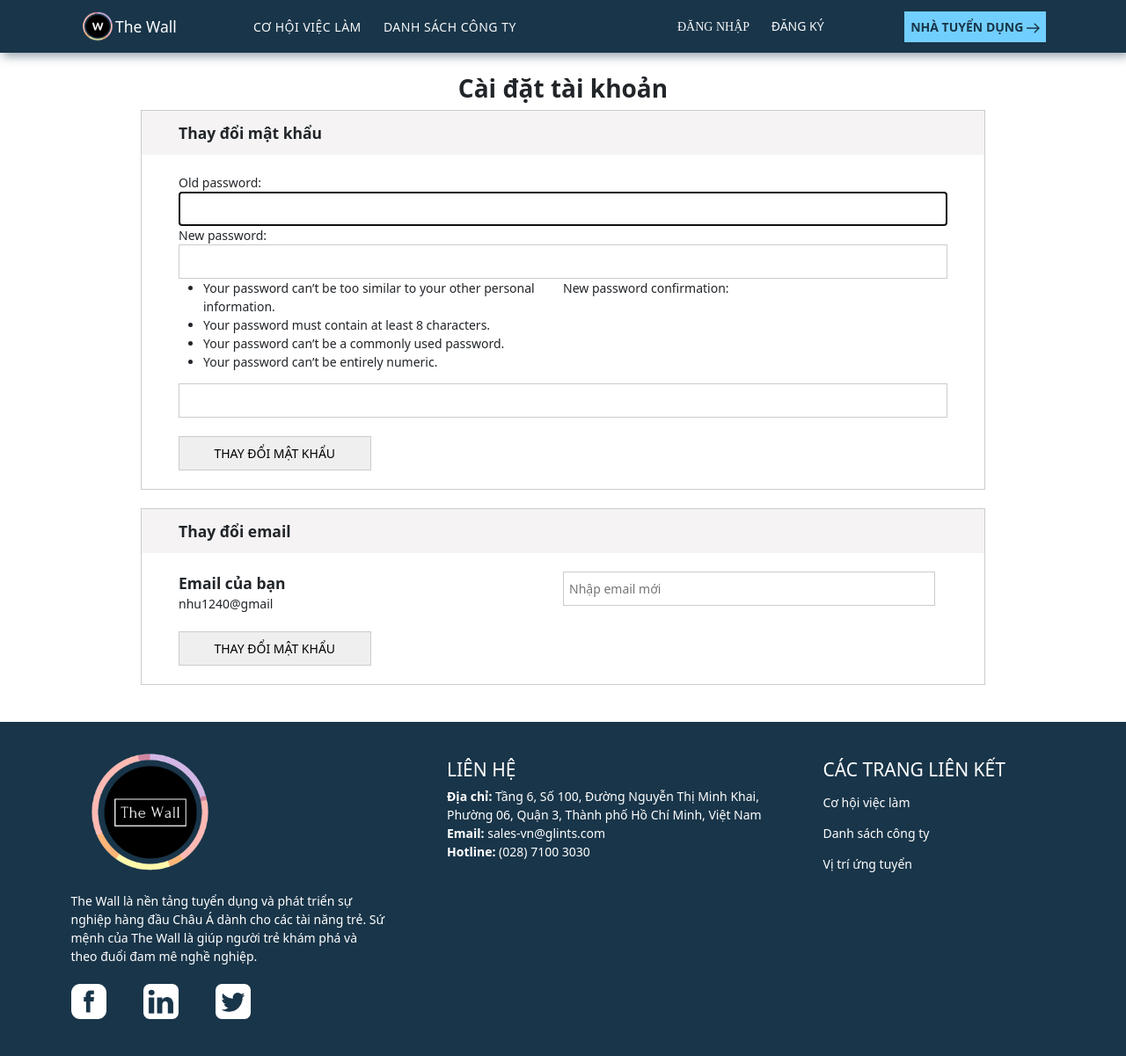
After one commit to minh832000/thewallproject, a Django app: page /accounts/setting/ in a window 1280 px wide. The commit adds this page. Shown: the whole page at 88% size. Run offline with Django 3.2, Linux system fonts and the light colour scheme; some libraries are stand-ins or nearby versions; some web fonts are replaced.

Commit message:
change password

```diff
--- /dev/null
+++ b/accounts/templates/accounts/setting_account.html
@@ -0,0 +1,55 @@
+
+{% extends 'base_jobseeker.html' %}
+
+{% load static %}
+
+{% block pagetitle_jobseeker %}
+     Cài đặt tài khoản
+{% endblock %}
+
+{% block linkcss_jobseeker %}
+      <link rel="stylesheet" href="{% static 'css/setting-account.css' %}">
+{% endblock %}
+
+{% block maincontent %}
+
+    <div class="content pt-5">
+        <h3 class="text-center pt-5 fs-2 fw-bold">Cài đặt tài khoản</h3>
+        <div class="change-pass w-75 m-auto border-1">
+            <p class=" fs-5 px-5">Thay đổi mật khẩu</p>
+            <form action="{% url 'accounts:setting'%}" method="post" class="d-flex flex-wrap row-cols-lg-2 row-cols-1 mt-sm-4 mt-3 mx-sm-5 mx-3">
+                <!-- <div class="pe-3 mt-lg-0 mt-4">
+                    <input type="password" placeholder="Nhập mật khẩu cũ">
+                </div> -->
+                <!-- <div class="pe-3 mt-lg-0 mt-4">
+                    <input type="password" placeholder="Nhập mật khẩu mới">
+                </div>
+                <div class="pe-3 mt-lg-0 mt-4">
+                    <input type="password" placeholder="Xác nhận mật khẩu mới">
+                </div> -->
+                {% csrf_token %}
+                {{ form }}
+                <input class="w-25 my-4" type="submit" value="THAY ĐỔI MẬT KHẨU">
+            </form>
+            {% for message in messages %}
+            <li  {% if message.tags %} class=" {{ message.tags }} " {% endif %}> {{ message }} </li>
+            {% endfor %}
+        </div>
+        <div class="change-email w-75 mt-4 mx-auto border-1">
+            <p class=" fs-5 px-5">Thay đổi email</p>
+            <form action="" class="d-flex flex-wrap row-cols-1 row-cols-md-2 mt-4  mx-sm-5 mx-3">
+                <div class="my-email">
+                    <p class="fs-5 fw-bold">Email của bạn</p>
+                    <p class="fs-6">nhu1240@gmail</p>
+                </div>
+                <div class="pe-3 mt-md-0 mt-3">
+                    <input type="email" placeholder="Nhập email mới">
+                </div>
+                <input class="w-25 my-4" type="submit" value="THAY ĐỔI MẬT KHẨU">
+            </form>
+        </div>
+    </div>
+{% endblock %}
+{% block linkjs %}
+    <script src="{% static 'javascript/header.js' %}"></script>
+{% endblock %}
--- a/accounts/urls.py
+++ b/accounts/urls.py
@@ -9,4 +9,6 @@ urlpatterns = [
       path('logout/', views.logout_view, name='logout'),
       path('register-success', views.view_register_success, name='register_success'),
       path('recruiter/register/', views.RecruiterRegister.as_view(), name='recruiter_register'),
+      path('setting/', views.change_password, name='setting'),
+      # path(r'^password/$', views.change_password, name='change_password')
 ]
--- a/accounts/views.py
+++ b/accounts/views.py
@@ -5,6 +5,9 @@ from django.shortcuts import redirect, render
 from django.contrib.auth import authenticate, get_user_model, login
 from django.contrib.auth import logout
 from django.shortcuts import redirect
+from django.contrib.auth.forms import PasswordChangeForm
+from django.contrib import messages
+from django.contrib.auth import update_session_auth_hash
 from .models import User
 from .forms import SignUpForm, LoginForm, RecruiterRegisterForm
 
@@ -80,3 +83,24 @@ class RecruiterRegister(CreateView):
 def logout_view(request):
     logout(request)
     return redirect('home:index')
+
+
+def settingAccount(request):
+      return render(request, 'accounts/setting_account.html')
+
+
+def change_password(request):
+      if request.method == 'POST':
+            form = PasswordChangeForm(request.user, request.POST)
+            if form.is_valid():
+                  user = form.save()
+                  update_session_auth_hash(request, user)  # Important!
+                  messages.success(request, 'Your password was successfully updated!')
+                  return redirect('accounts:setting')
+            else:
+                  messages.error(request, 'Please correct the error below.')
+      else:
+            form = PasswordChangeForm(request.user)
+      return render(request, 'accounts/setting_account.html', {
+            'form': form
+    })
--- /dev/null
+++ b/static/css/setting-account.css
@@ -0,0 +1,22 @@
+.change-pass,
+.change-email{
+    border: #ccc 2px solid;
+}
+.change-pass p,
+.change-email>p{
+    font-weight: 600;
+    line-height: 50px;
+    background:#f5f3f4;
+}
+.change-pass input,
+.change-email input{
+    border: #ccc 1px solid;
+    padding: 8px 6px;
+    width: 100%;
+}
+@media (max-width: 767px){
+    input[type='submit']{
+        width: 96% !important;
+    }
+
+}
--- a/templates/components/Recruiter/header.html
+++ b/templates/components/Recruiter/header.html
@@ -24,7 +24,7 @@
                                   <a href="#">Quản lý ứng viên</a>
                             </div>
                             <div class="font-NotoSans-Regular text-uppercase ms-5">
-                                  <a href="#">Quản lý đăng tuyển</a>
+                                  <a href="{% url 'manage-post' %}">Quản lý đăng tuyển</a>
                             </div>
                       </div>
                 </div>
```
